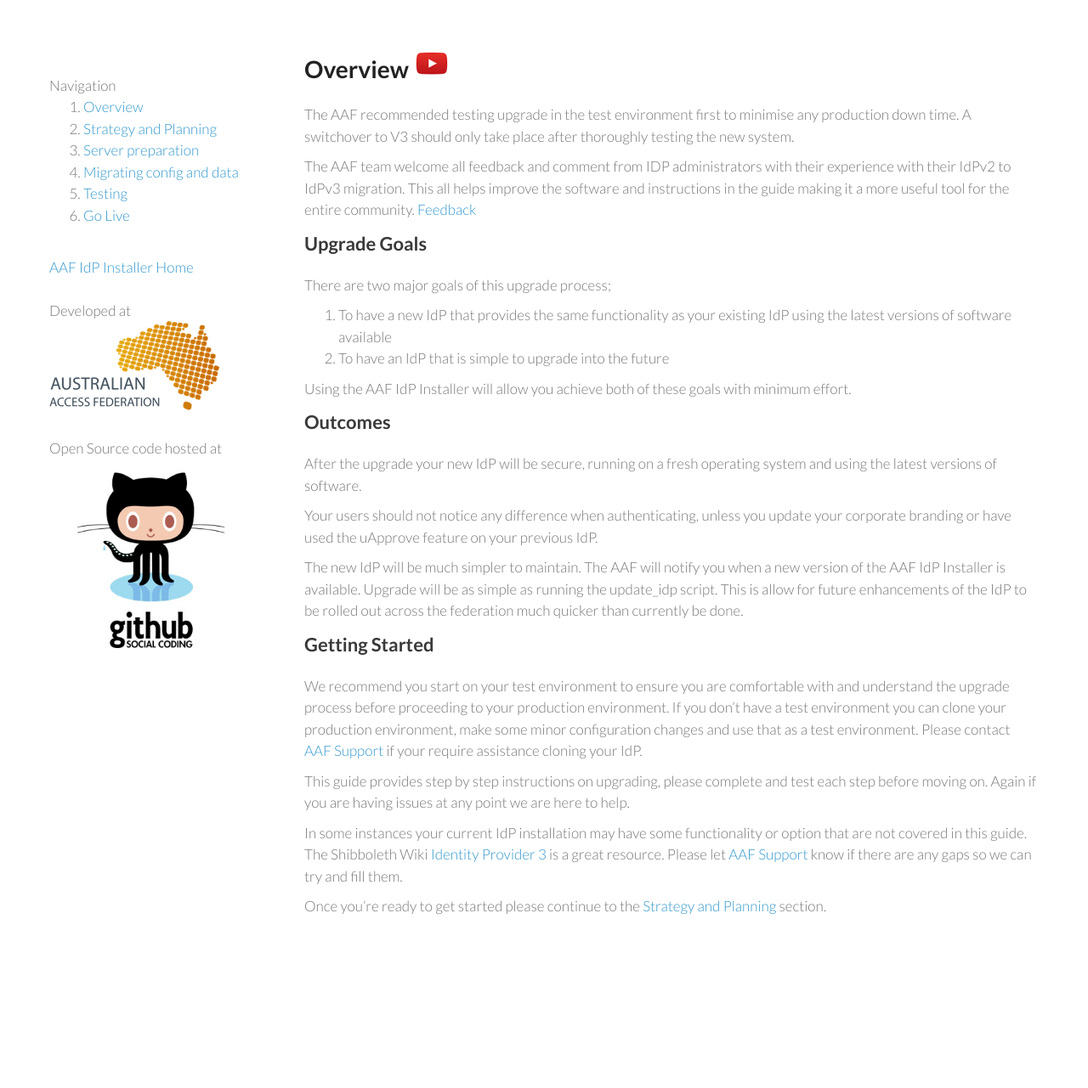
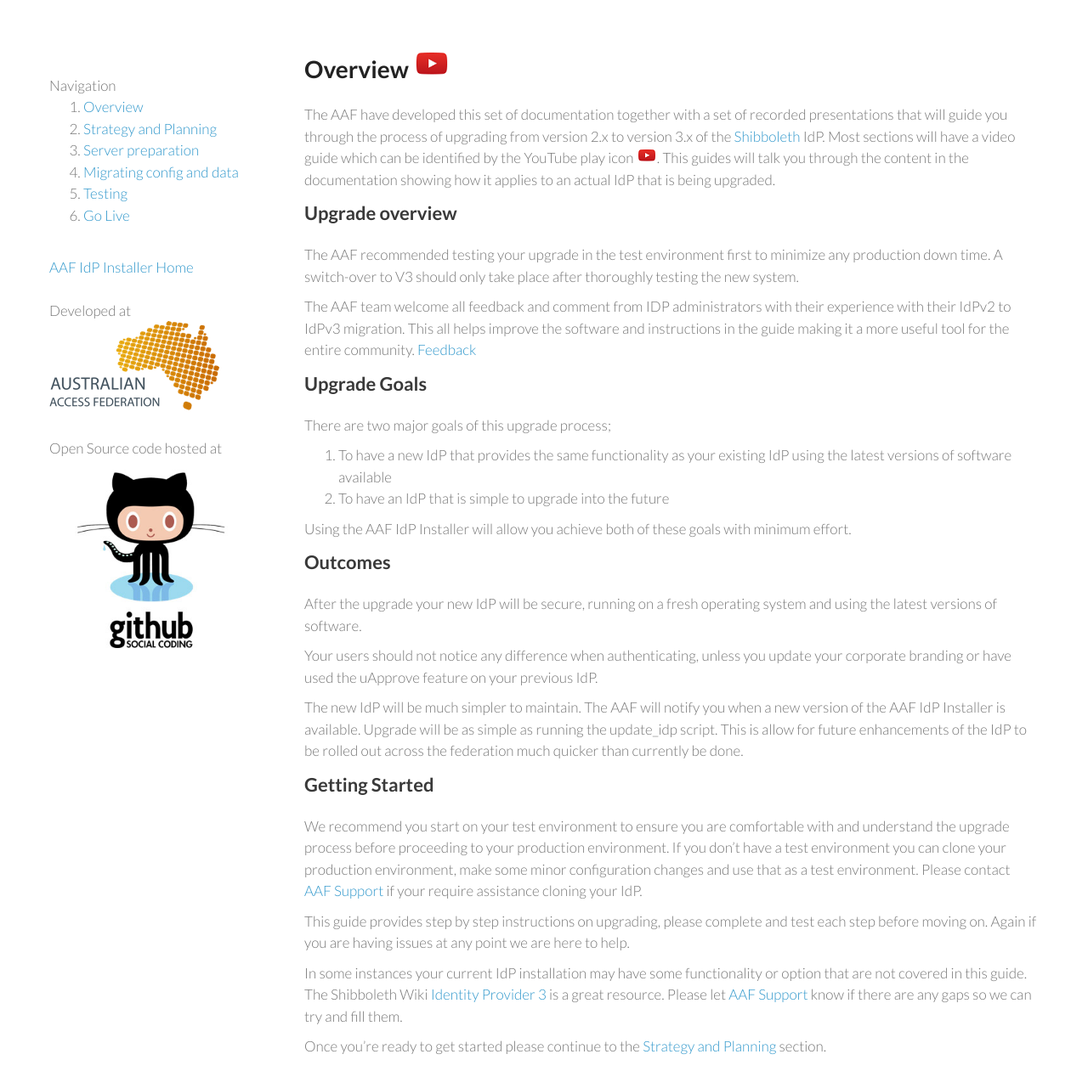
Before and after one commit to ausaccessfed/shibboleth-idp-installer, a Jekyll site: the page built from upgradefromv2/index.md, in a window 1280 px wide and 1305 px high. Shown: the top 1281 px of the window at 85% size. Built offline with Jekyll 4.4.1, drawn with Linux system fonts in a browser that asks for light colours; nearby versions of some CDN libraries; Markdown is read by kramdown in place of the engine named in the settings.

Commit message:
New overview of the documentation and guides

```diff
--- a/upgradefromv2/index.md
+++ b/upgradefromv2/index.md
@@ -3,7 +3,11 @@
 ---
 # Overview [![](https://raw.githubusercontent.com/ausaccessfed/shibboleth-idp-installer/gh-pages/images/youtube.png)](https://youtu.be/_-n06WWEgME)
 
-The AAF recommended testing upgrade in the test environment first to minimise any production down time. A switchover to V3 should only take place after thoroughly testing the new system.
+The AAF have developed this set of documentation together with a set of recorded presentations that will guide you through the process of upgrading from version 2.x to version 3.x of the [Shibboleth](https://shibboleth.net/) IdP. Most sections will have a video guide which can be identified by the YouTube play icon ![](https://raw.githubusercontent.com/ausaccessfed/shibboleth-idp-installer/gh-pages/images/small-youtube.png). This guides will talk you through the content in the documentation showing how it applies to an actual IdP that is being upgraded.
+
+## Upgrade overview
+
+The AAF recommended testing your upgrade in the test environment first to minimize any production down time. A switch-over to V3 should only take place after thoroughly testing the new system.
 
 The AAF team welcome all feedback and comment from IDP administrators with their experience with their IdPv2 to IdPv3 migration. This all helps improve the software and instructions in the guide making it a more useful tool for the entire community. [Feedback](../about/feedback.html)
 
```
